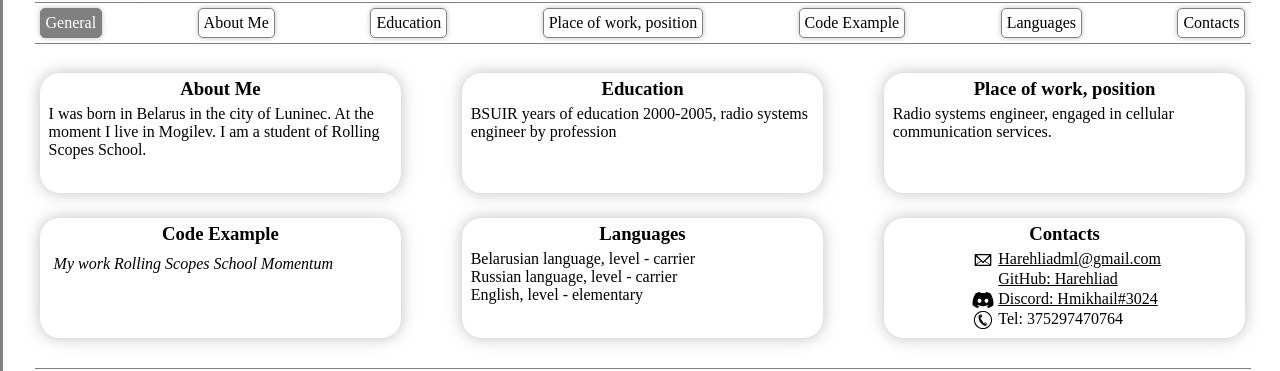
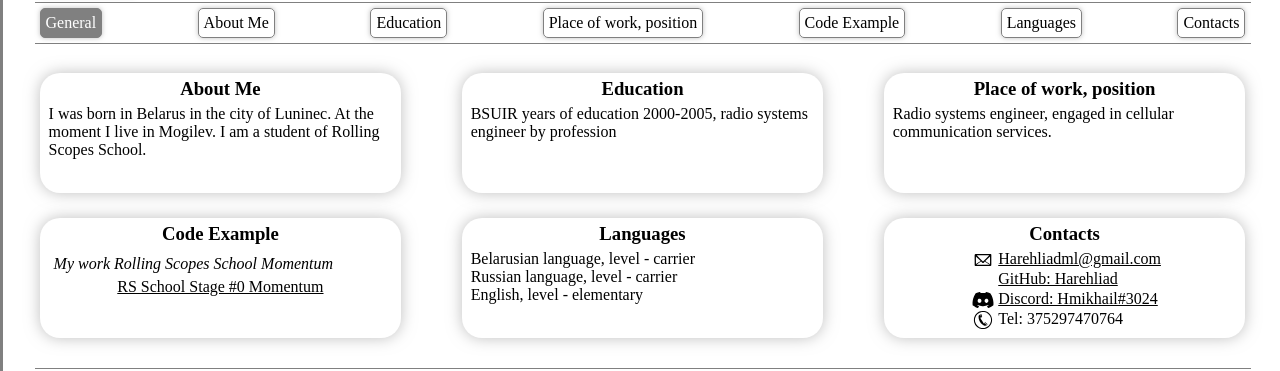
Before and after one commit to Harehliad/rsschool-cv, a plain HTML site: page index.html in a window 1280 px wide. Shown: the part 137-508 px from the top of the page. Drawn offline with Linux system fonts and the light colour scheme.

Commit message:
fix: index.html file

```diff
--- a/index.html
+++ b/index.html
@@ -91,7 +91,7 @@
                 <div class="content-infa">
                     <p>My work Rolling Scopes School Momentum</p>
                 </div>
-
+                <a href="https://rolling-scopes-school.github.io/harehliad-JSFEPRESCHOOL2022Q4/momentum/">RS School Stage #0 Momentum</a>
             </div>
 
             <div class="content"><h3>Languages</h3><div class="content-infa">
```
